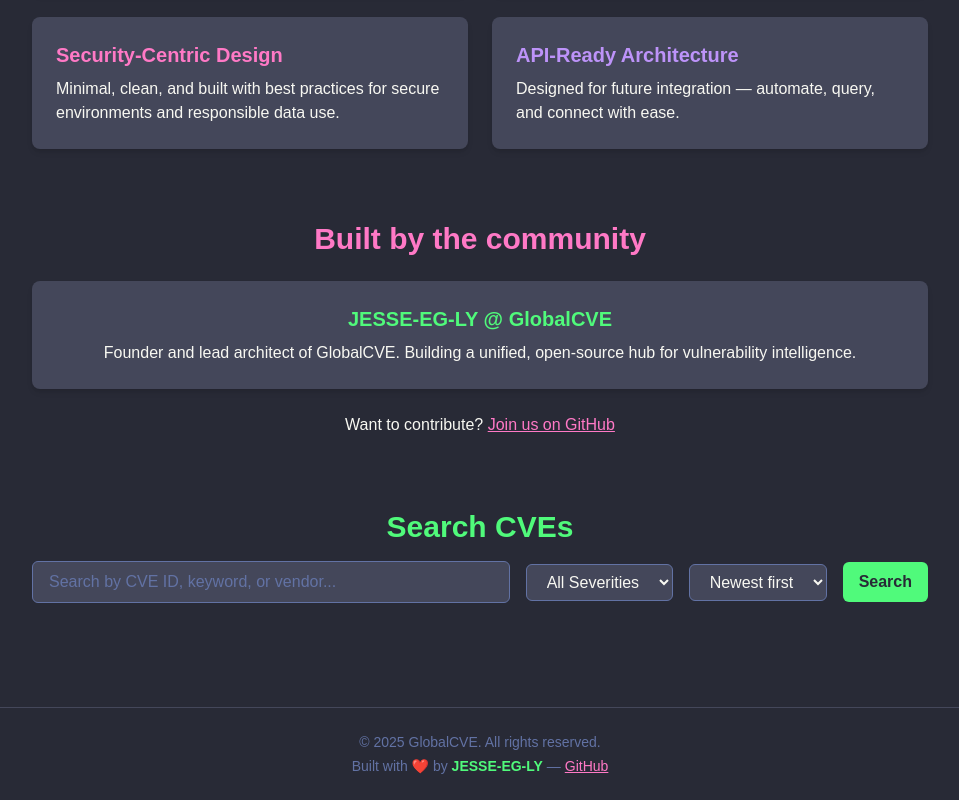
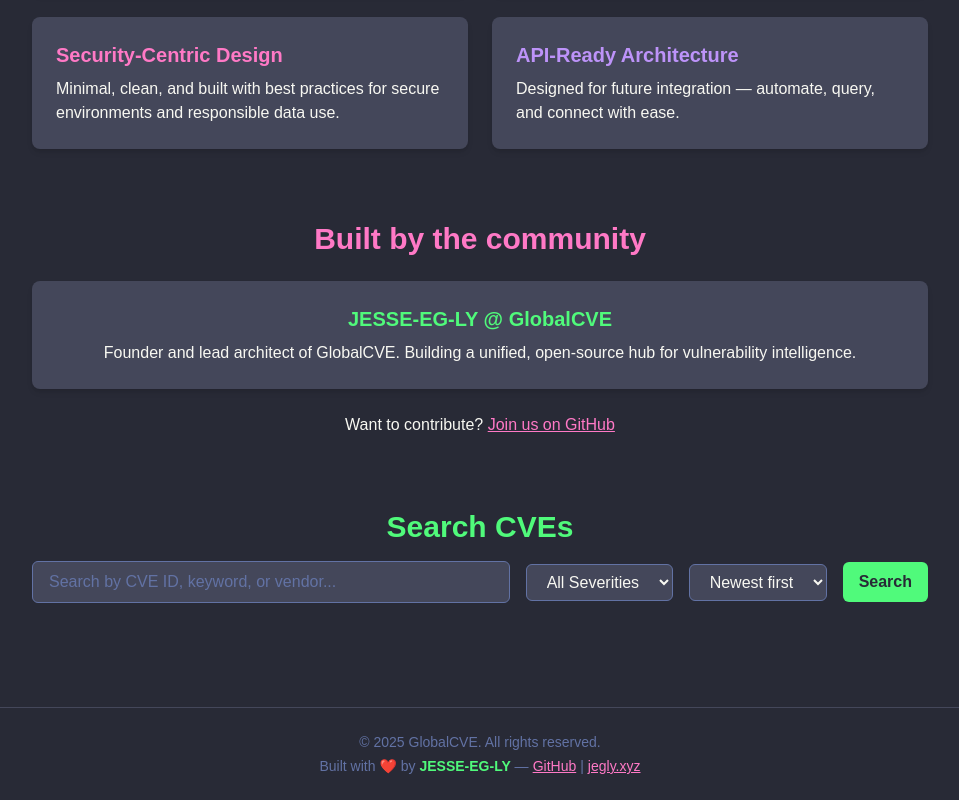
Before and after one commit to globalcve/globalcve, a Next.js app: page / in a window 1280 px wide. Shown: the part 739-1539 px from the top of the page, without its empty margins (160-1119 px from the left). Built offline with nearby package versions, Linux system fonts and the light colour scheme.

Commit message:
Update page.tsx

```diff
--- a/src/app/page.tsx
+++ b/src/app/page.tsx
@@ -194,8 +194,11 @@
   <p className="mt-1">
     Built with ❤️ by <span className="text-[#50fa7b] font-semibold">JESSE-EG-LY</span> —
     <a href="https://github.com/globalcve" className="text-[#ff79c6] underline ml-1">GitHub</a>
+    <span className="mx-1">|</span>
+    <a href="https://jegly.xyz/" className="text-[#ff79c6] underline">jegly.xyz</a>
   </p>
 </footer>
+
     </main>
   );
 }
```
Lines whose indentation alone changed are shown as unchanged.
